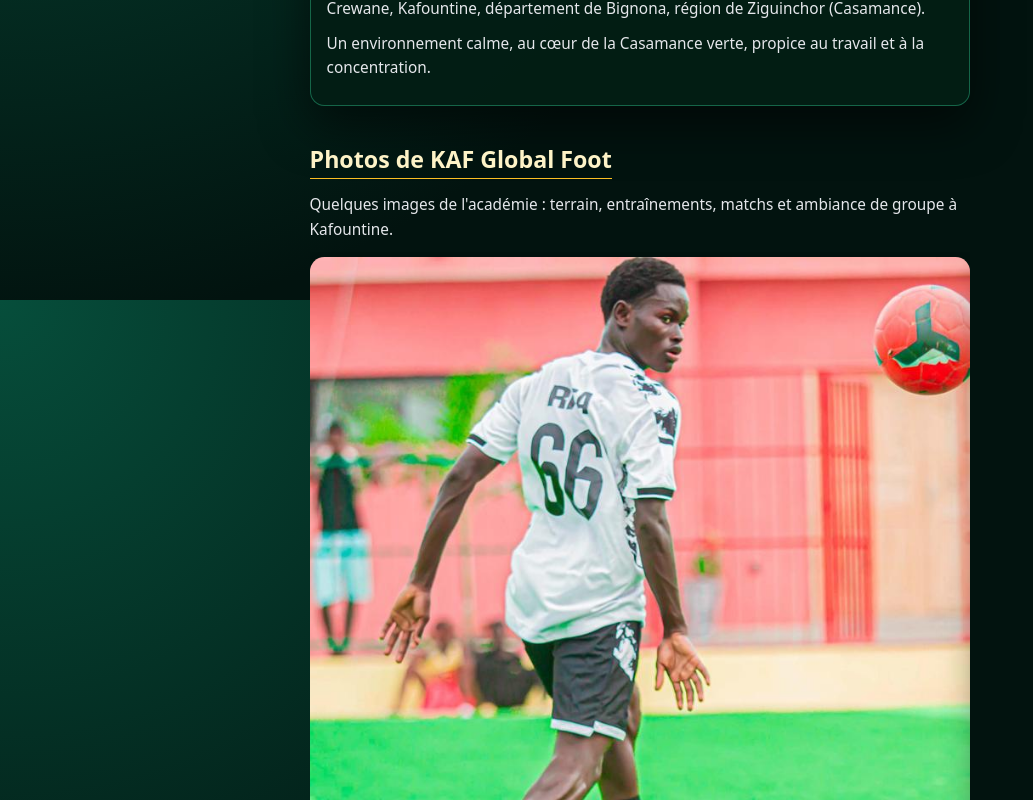
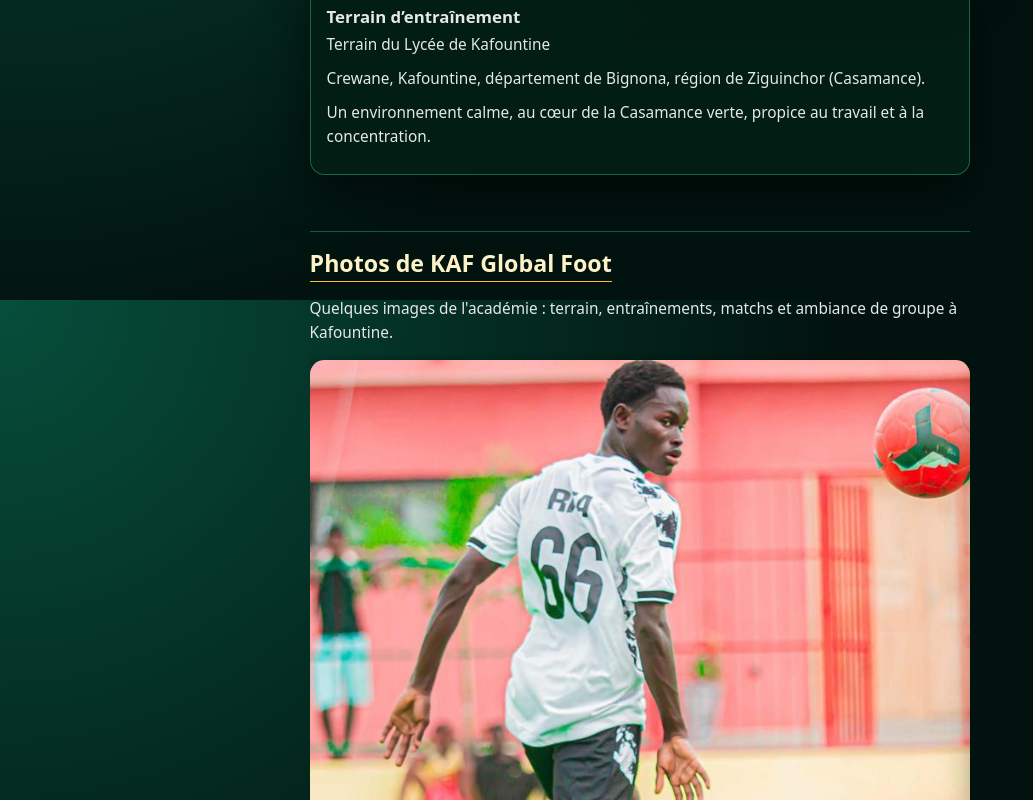
Before and after one commit to meliusmum-sketch/KAF-GLOBAL-FOOT, a Next.js app: page / in a window 1280 px wide. Shown: the part 2100-2900 px from the top of the page, without its empty margins (0-1033 px from the left). Built offline with nearby package versions, Linux system fonts and the light colour scheme.

Commit message:
Update globals.css

```diff
--- a/styles/globals.css
+++ b/styles/globals.css
@@ -348,6 +348,8 @@ a:hover {
   white-space: nowrap;
   cursor: pointer;
   text-decoration: none;
+  transition: transform 0.12s ease-out, box-shadow 0.12s ease-out,
+    background 0.12s ease-out, border-color 0.12s ease-out;
 }
 
 .btn-primary {
@@ -360,6 +362,8 @@ a:hover {
 .btn-primary:hover {
   background: #16a34a;
   border-color: #16a34a;
+  transform: translateY(-1px);
+  box-shadow: 0 14px 36px rgba(0, 0, 0, 0.6);
   text-decoration: none;
 }
 
@@ -372,6 +376,8 @@ a:hover {
 .btn-secondary:hover {
   background: rgba(15, 23, 42, 0.85);
   border-color: var(--accent-sand);
+  transform: translateY(-1px);
+  box-shadow: 0 10px 28px rgba(0, 0, 0, 0.55);
   text-decoration: none;
 }
 
@@ -424,6 +430,13 @@ a:hover {
 
 .section {
   padding: 0.5rem 0 0;
+}
+
+/* Séparateur subtil entre sections centrales */
+.section + .section {
+  margin-top: 1.5rem;
+  padding-top: 1.1rem;
+  border-top: 1px solid rgba(15, 118, 110, 0.7);
 }
 
 .section h2 {
@@ -501,6 +514,12 @@ a:hover {
   border-radius: 0.9rem;
   object-fit: cover;
   box-shadow: 0 14px 36px rgba(0, 0, 0, 0.55);
+  transition: transform 0.15s ease-out, box-shadow 0.15s ease-out;
+}
+
+.photo-strip img:hover {
+  transform: translateY(-2px) scale(1.01);
+  box-shadow: 0 18px 46px rgba(0, 0, 0, 0.7);
 }
 
 /* ===========================
```
